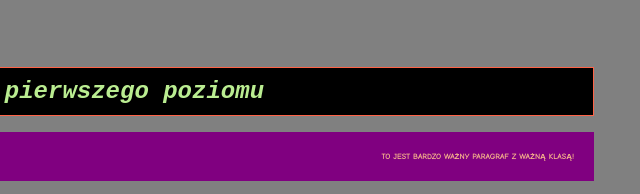
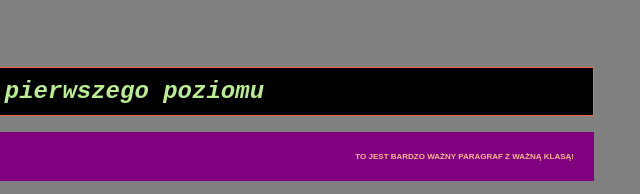
Before and after one commit to marborkowska/Moja-pierwsza-strona, a plain HTML site: page index.html in a window 1280 px wide. Shown: the top 194 px of the page, 578-1218 px from the left. Drawn offline with Linux system fonts and the light colour scheme.

Commit message:
Update index.html

```diff
--- a/index.html
+++ b/index.html
@@ -50,7 +50,7 @@ Na obrazku oczekiwany_wynik.png przedstawiono trzy paragrafy. Używając poniżs
         }
 
         .warning {
-            font-family: "Comic Sans MS", sans-serif;
+            font-family: sans-serif;
             color: rgb(248, 184, 139);
             border-color: 1px solid rgb(248, 184, 139);
             text-transform: uppercase;
```
